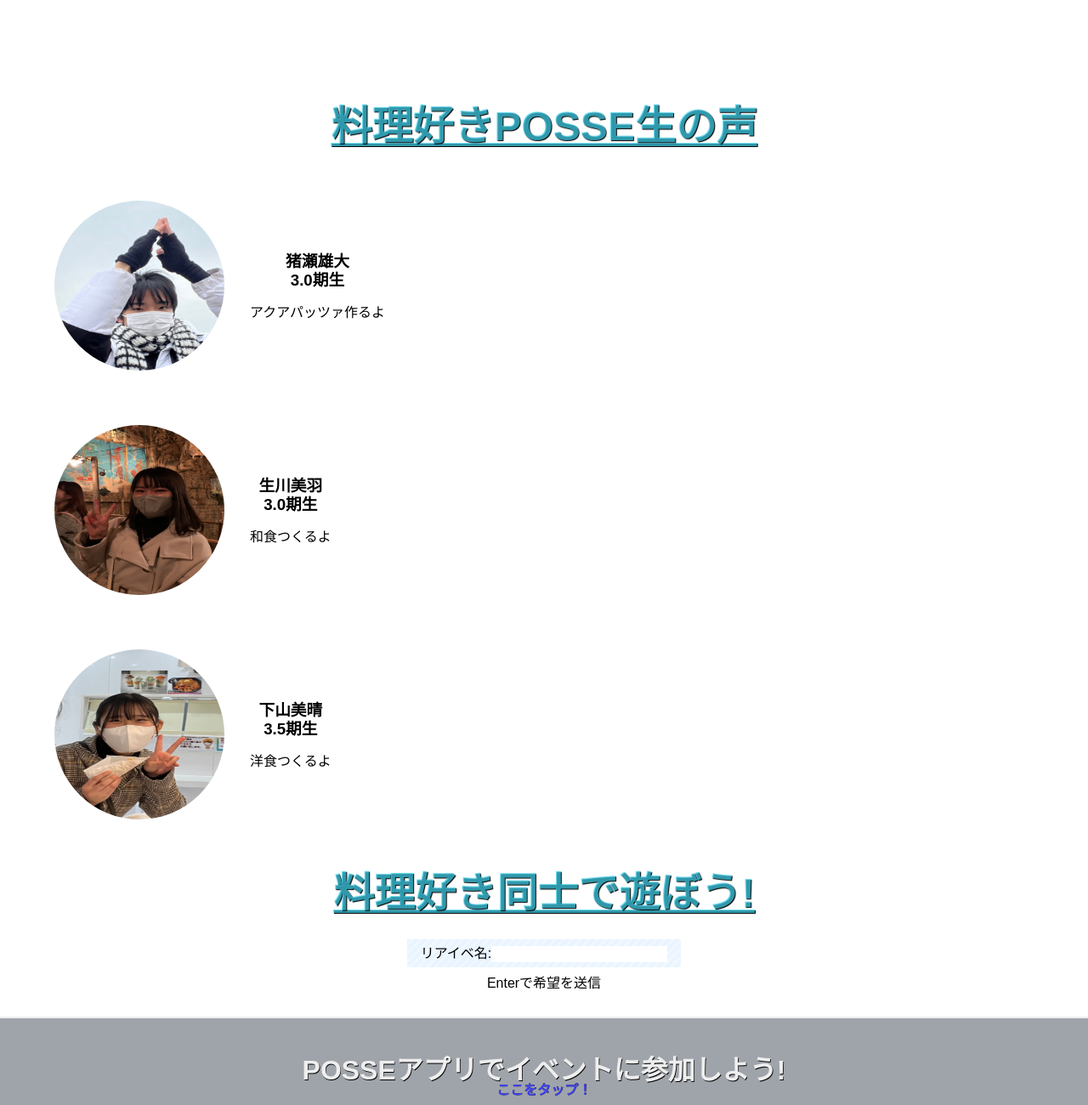
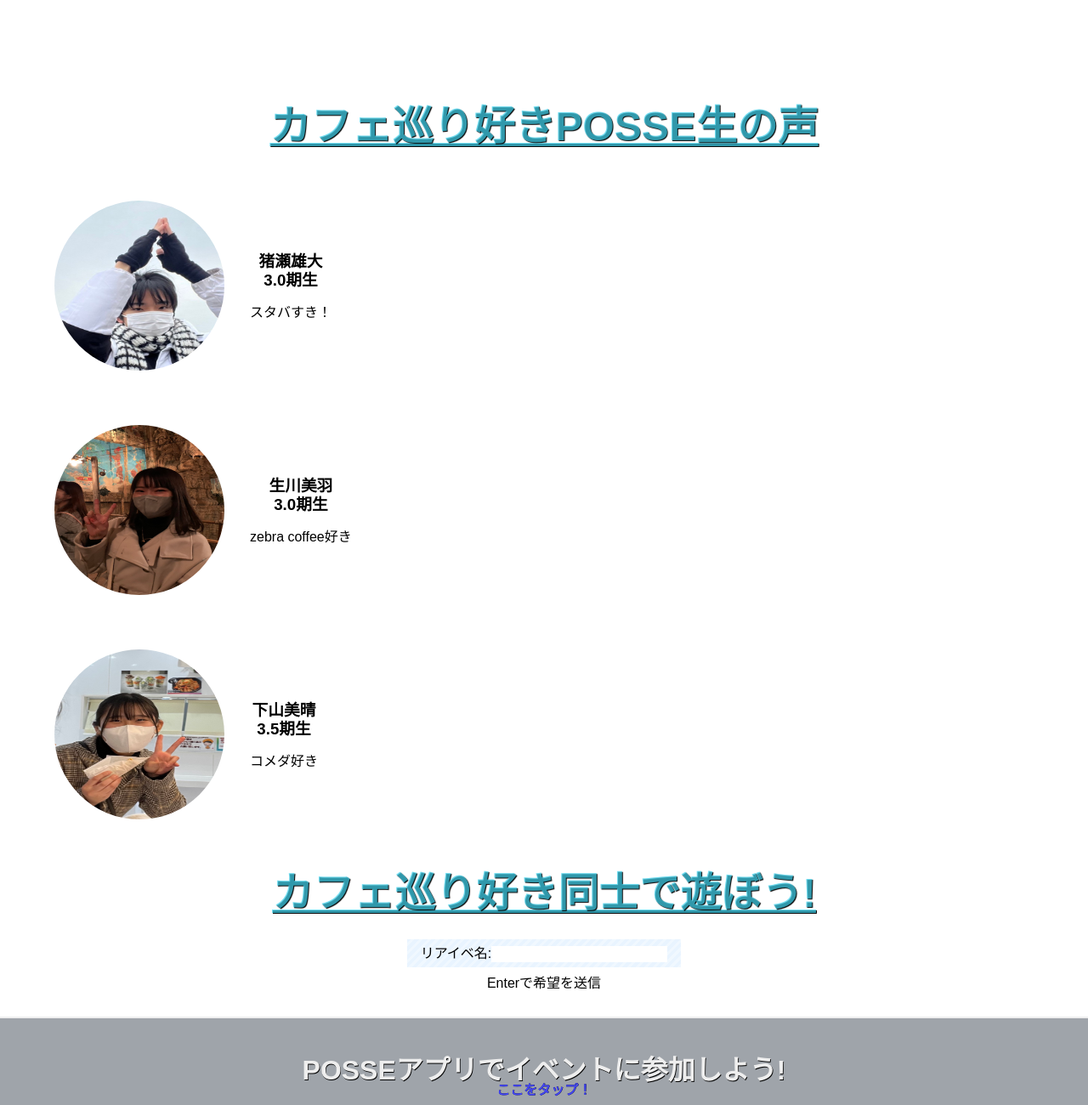
Before and after one commit to posse-ap/posse3-hackathon-202302-team3C, a plain HTML site: page favorite/cafe.html in a window 1280 px wide. Shown: the part 760-2060 px from the top of the page at 85% size. Drawn offline with nearby package versions, Linux system fonts and the light colour scheme.

Commit message:
誤字直した

```diff
--- a/assets/styles/favorite_content_list.css
+++ b/assets/styles/favorite_content_list.css
@@ -130,6 +130,7 @@ img {
   text-align: center;
   top: 0%;
   margin: 0;
+  margin-top: 10px;
   padding: 0;
   color: #fff;
   background: #4245f5;
--- a/favorite/cafe.html
+++ b/favorite/cafe.html
@@ -109,15 +109,15 @@
       </span>
     </div>
 
-    <!-- 料理好きの声 -->
+    <!-- カフェ好きの声 -->
     <section id="gameVoice" class="wrapper">
-      <h2 class="game-section-title">料理好きPOSSE生の声</h2>
+      <h2 class="game-section-title">カフェ巡り好きPOSSE生の声</h2>
       <div class="gameContent">
         <img src="../assets/imgs/yudai.jpg" alt="雄大">
         <div class="gameText">
           <h3 class="content-title">猪瀬雄大<br>3.0期生</h3>
           <p>
-            アクアパッツァ作るよ
+            スタバすき！
           </p>
         </div>
       </div>
@@ -126,7 +126,7 @@
         <div class="gameText">
           <h3 class="content-title">生川美羽<br>3.0期生</h3>
           <p>
-            和食つくるよ
+            zebra coffee好き
           </p>
         </div>
       </div>
@@ -135,14 +135,14 @@
         <div class="gameText">
           <h3 class="gameContent-title">下山美晴<br>3.5期生</h3>
           <p>
-            洋食つくるよ
+            コメダ好き
           </p>
         </div>
       </div>
     </section>
     <!-- フォーム -->
     <section class="favoriteForm">
-      <h2 class="form-title">料理好き同士で遊ぼう!</h2>
+      <h2 class="form-title">カフェ巡り好き同士で遊ぼう!</h2>
       <p>
         <label class="event_submit">リアイベ名:<input type="text" id="cultureText"></label>
       </p>
```
Also changed, not shown: favorite/travel.html (+2 -2 lines), favorite/youtube.html (+5 -4 lines).
